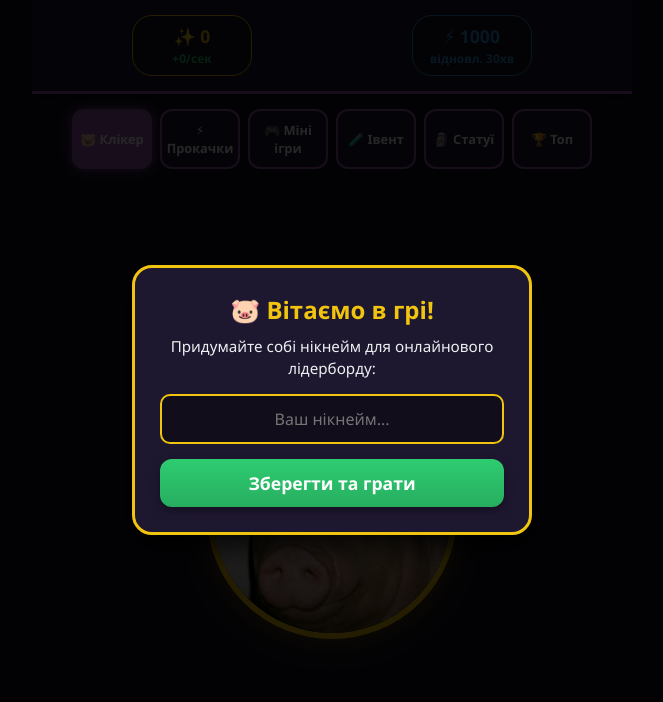
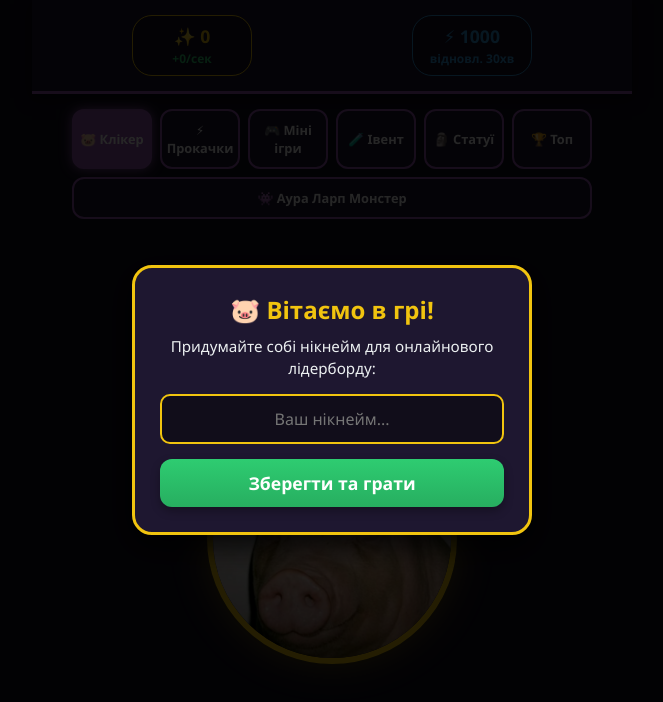
Before and after one commit to kvolodya21122005-gif/humster, a plain HTML site: page index.html in a window 1280 px wide. Shown: the whole page, without its empty margins (308-971 px from the left). Drawn offline with Linux system fonts and the light colour scheme; no server answers.

Commit message:
Update index.html

```diff
--- a/index.html
+++ b/index.html
@@ -762,6 +762,7 @@
 
     <script src="events.js"></script>
     <script src="minigames.js"></script>
+    <script src="aura_larp_monster.js"></script>
 
     <script>
         const firebaseConfig = {
```
